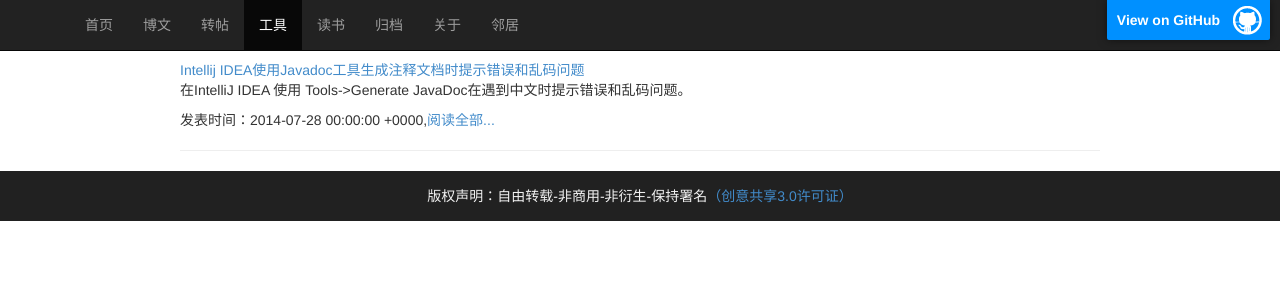
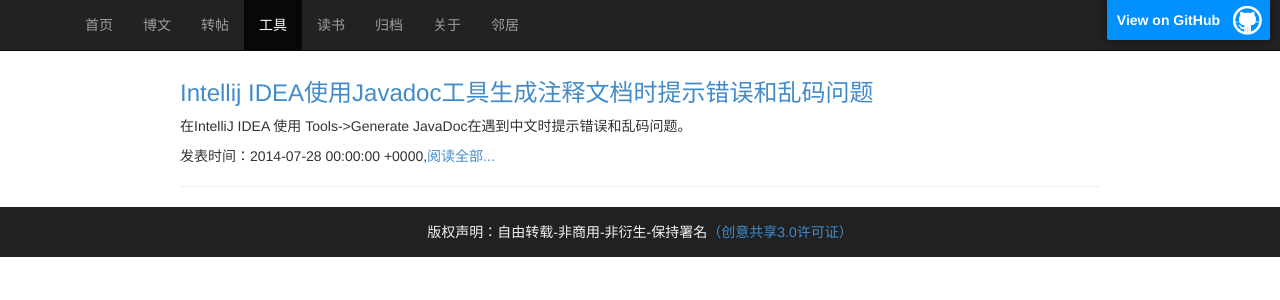
Before and after one commit to sheleng/sheleng.github.io, a Jekyll site: the page built from pages/tools.html, in a window 1280 px wide. Shown: the top 300 px of the page. Built offline with Jekyll 4.4.1, drawn with Linux system fonts in a browser that asks for light colours.

```diff
--- a/pages/books.html
+++ b/pages/books.html
@@ -3,6 +3,7 @@
 title: 读书
 books: active
 ---
+
 <div>
   {% for category in site.categories %}
     {% if category[0] == 'books' %}
--- a/pages/tools.html
+++ b/pages/tools.html
@@ -8,7 +8,7 @@
   {% for category in site.categories %}
     {% if category[0] == 'tools' %}
       {% for post in category[1] %}
-        <a href="{{ post.url}}">{{ post.title }}</a>
+        <a href="{{ post.url}}"><h3>{{ post.title }}</h3></a>
         <p>{{post.description}}</p>
         <p>发表时间：{{post.date}},<a href="{{post.url}}">阅读全部...</a></p>
         <hr>
```
